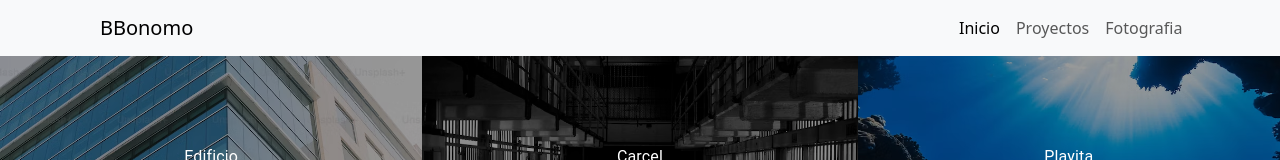
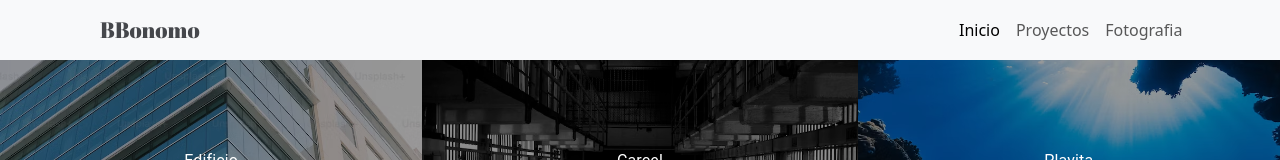
Before and after one commit to LucasCarde/BBonomo, a React (Create React App) app: page / in a window 1280 px wide. Shown: the top 160 px of the page. Built offline with nearby package versions, Linux system fonts and the light colour scheme.

Commit message:
cambie la letra del nombre

```diff
--- a/public/index.html
+++ b/public/index.html
@@ -5,6 +5,15 @@
         <meta name="viewport" content="width=device-width, initial-scale=1">
         <title>BBonomo</title>
         <link rel="stylesheet" href="style.css">
+
+        <link rel="preconnect" href="https://fonts.googleapis.com">
+        <link
+            rel="preconnect"
+            href="https://fonts.gstatic.com"
+            crossorigin="crossorigin">
+        <link
+            href="https://fonts.googleapis.com/css2?family=Abril+Fatface&display=swap"
+            rel="stylesheet"></link>
         <link
             href="https://cdn.jsdelivr.net/npm/bootstrap@5.3.2/dist/css/bootstrap.min.css"
             rel="stylesheet"
--- a/public/style.css
+++ b/public/style.css
@@ -10,6 +10,9 @@ footer {
 
 #marca {
     margin-left: 7%;
+    font-family: 'Abril Fatface', serif;
+    font-size: 1.4rem;
+    color: #45474B;
 }
 
 #navbarScroll {
--- a/src/componentes/App.js
+++ b/src/componentes/App.js
@@ -1,8 +1,6 @@
 import React from "react";
 import Navbar from "./navbar";
 import Proyectos from "./Proyectos";
-
-let pagina = "inicio";
 
 function App() {
 
--- a/src/componentes/navbar.js
+++ b/src/componentes/navbar.js
@@ -1,4 +1,4 @@
-import React, {useState} from "react";
+import React from "react";
 
 function Navbar(props) {
     const clasesNav = "navbar navbar-expand-lg bg-body-tertiary " + props
```
Also changed, not shown: src/componentes/Proyectos.js (line endings or trailing spaces).
